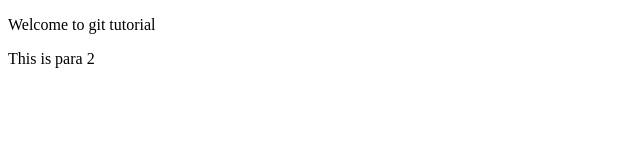
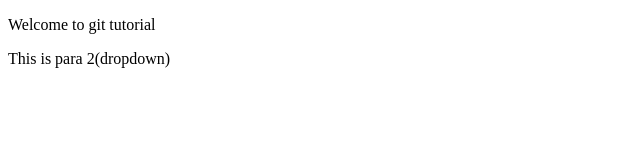
Before and after one commit to MohdSulemanuk18/localrepo, a plain HTML site: page index.html in a window 1280 px wide. Shown: the full height of the page, 0-640 px from the left. Drawn offline with Linux system fonts and the light colour scheme.

```diff
--- a/index.html
+++ b/index.html
@@ -7,6 +7,6 @@
 </head>
 <body>
     <p>Welcome to git tutorial</p>
-    <p>This is para 2</p>
+    <p>This is para 2(dropdown)</p>
 </body>
 </html>
```
